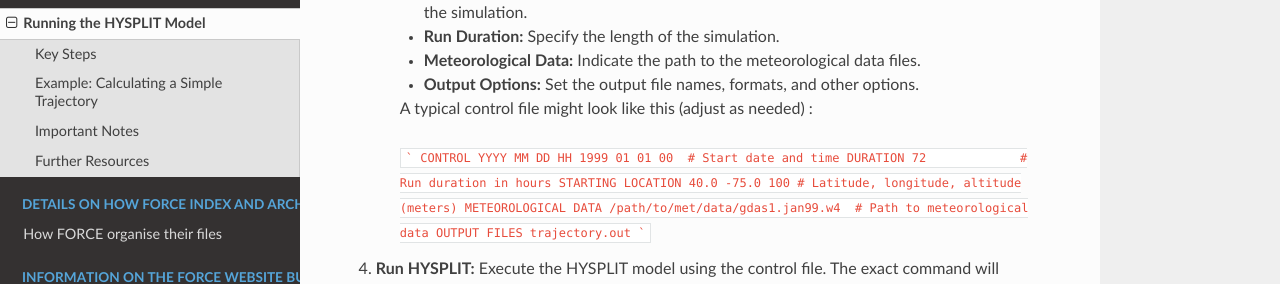
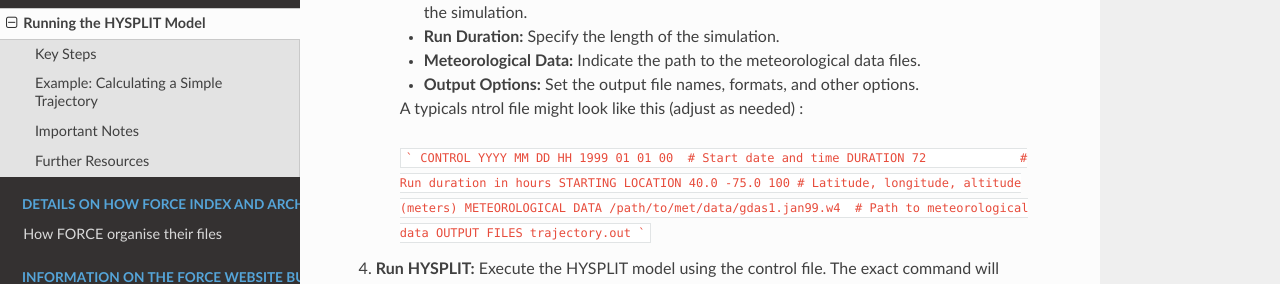
Before and after one commit to ncas-force/force-docs, a Sphinx documentation site: the page built from docs/hysplit/runninghysplit.rst, in a window 1280 px wide and 900 px high, scrolled down 428 px. Shown: the part 159-443 px from the top of the window. Built offline with Sphinx 7.4.7 and the Read the Docs theme 3.1.0, drawn with Linux system fonts in a browser that asks for light colours.

Commit message:
small change

````diff
--- a/docs/hysplit/runninghysplit.rst
+++ b/docs/hysplit/runninghysplit.rst
@@ -18,7 +18,7 @@
     *   **Meteorological Data:** Indicate the path to the meteorological data files.
     *   **Output Options:** Set the output file names, formats, and other options.
 
-    A typical control file might look like this (adjust as needed) :
+    A typicals ntrol file might look like this (adjust as needed) :
 
     ```
     CONTROL
````
